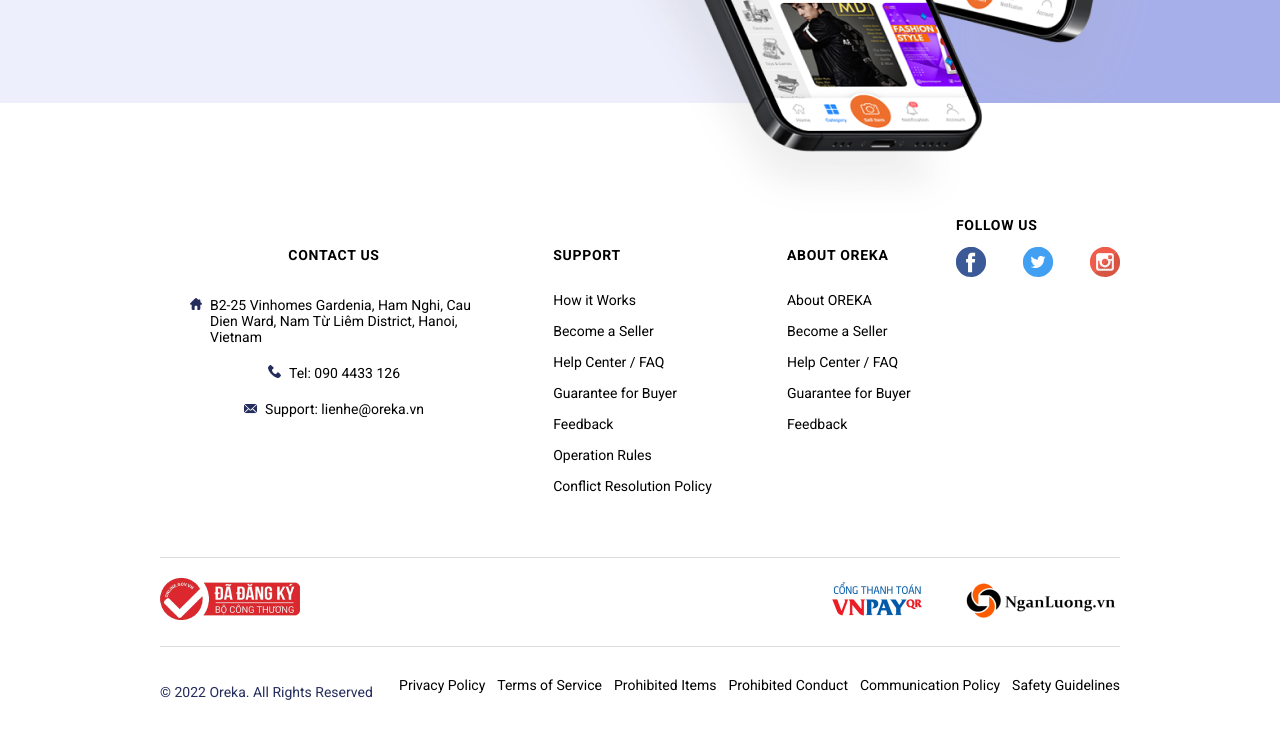
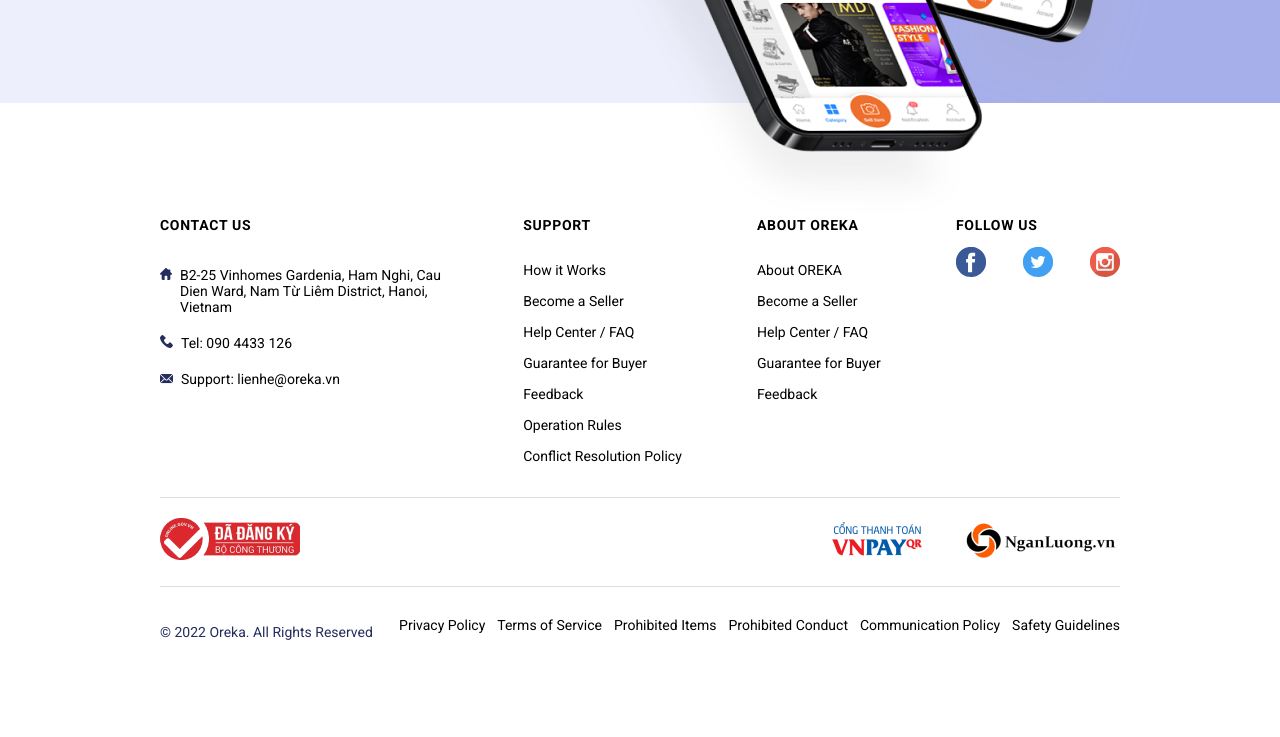
Before and after one commit to firdovsigakhramanov/E-commerce, a plain HTML site: page index.html in a window 1280 px wide. Shown: the part 6813-7550 px from the top of the page. After the commit the page ends 7490 px from the top, so only its background shows below. Drawn offline with Linux system fonts and the light colour scheme.

Commit message:
second commit

```diff
--- a/assets/css/main.css
+++ b/assets/css/main.css
@@ -500,7 +500,7 @@ header {
   transition: all 0.5s ease;
 }
 
-.recommended-for-you__card:hover .recommended-for-you__card-img {
+.recommended-for-you__card:hover .recommended-for-you__card-img img {
   transform: scale(1.1);
 }
 
@@ -905,9 +905,6 @@ footer a:hover {
 .footer__container > ul:first-child {
   width: 30%;
 }
-ul {
-  margin: 30px;
-}
 
 .footer__container h3 {
   font-size: 14px;
@@ -920,7 +917,6 @@ ul {
   display: flex;
   flex-direction: column;
   gap: 20px;
-  align-items: center;
 }
 
 .footer-contact__item {
```
Also changed, not shown: assets/images/WhatsApp Image 2023-09-20 at 12.53.03.jpeg (added).
